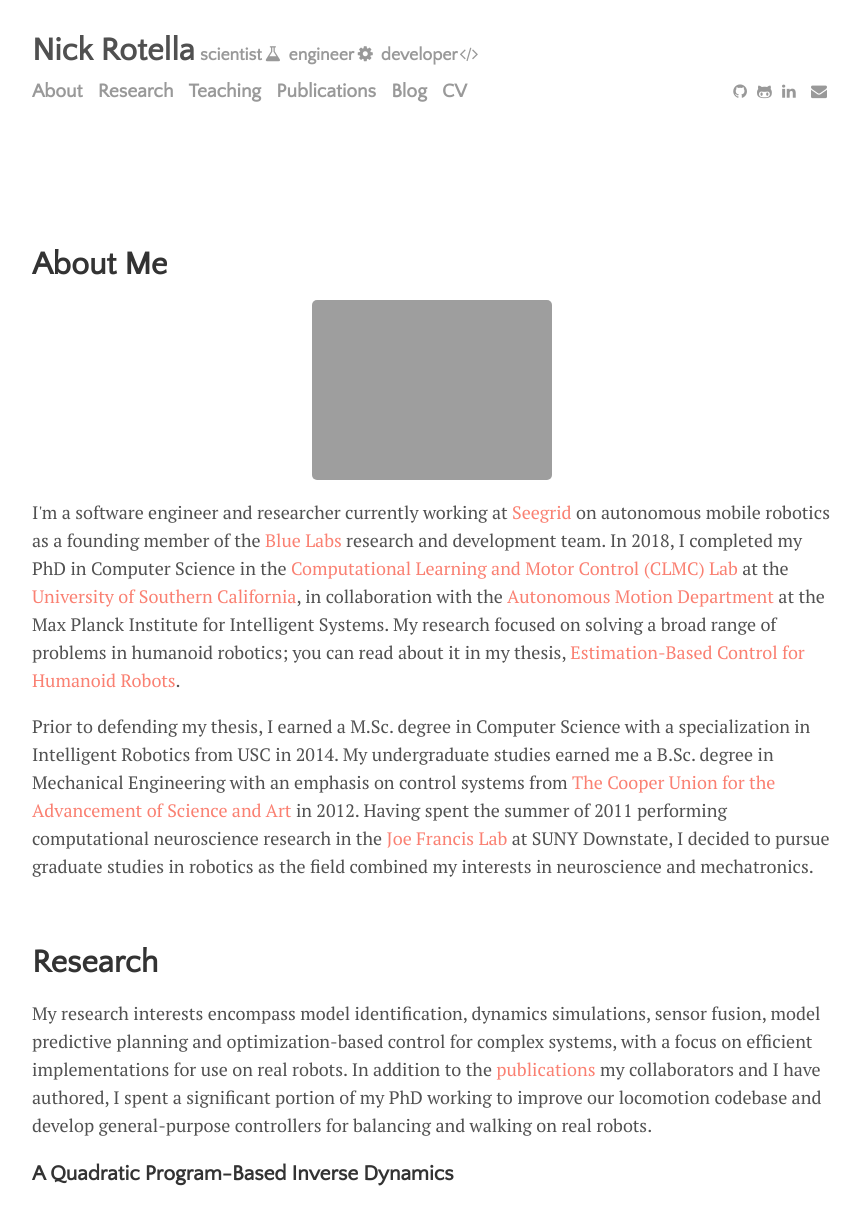
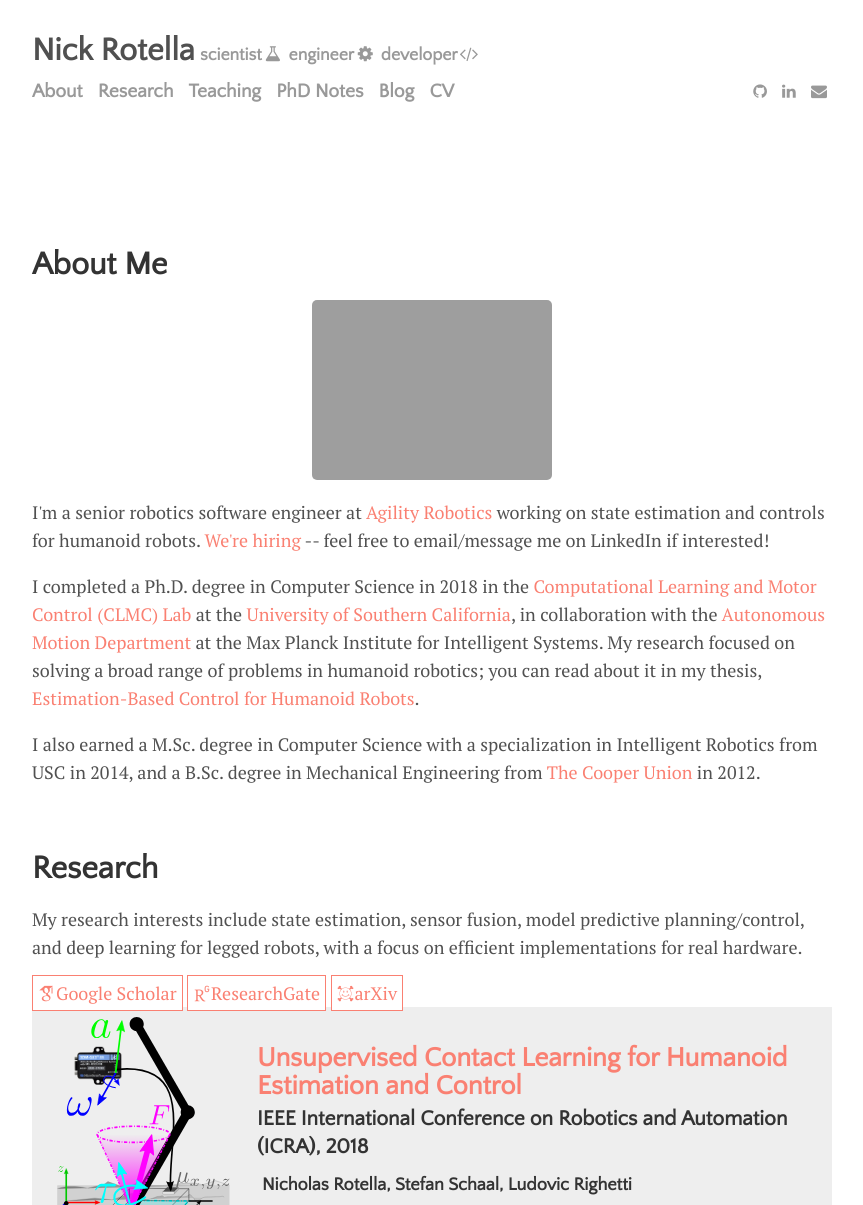
Before and after one commit to nrotella/nrotella.github.io, a Jekyll site: the page built from index.html, in a window 1280 px wide and 1400 px high, cut to the strip 0-1205 px from the top of the window. Shown: the whole strip, without its empty margins (208-1071 px from the left). Built offline with Jekyll 4.4.1, drawn with Linux system fonts in a browser that asks for light colours; nearby versions of some CDN libraries; some web fonts are replaced; library files that are not in the unit come from our copies; the list of posts is cut into pages by our own code; comment, search, counter and statistics services are not loaded; some of the changed text lies outside the part shown.

Commit message:
Updates at EOY 2022; update job, format, and clean up a bit

```diff
--- a/_data/settings.yml
+++ b/_data/settings.yml
@@ -9,14 +9,14 @@
 - {name: 'About', url: 'index.html#about'}
 - {name: 'Research', url: 'index.html#research'}
 - {name: 'Teaching', url: 'index.html#teaching'}
-- {name: 'Publications', url: 'index.html#publications'}
+- {name: 'PhD Notes', url: '../download/NicholasRotellaPhDNotes.pdf'}
 - {name: 'Blog', url: 'menu/writing.html'}
 - {name: 'CV', url: '../download/NicholasRotellaCV.pdf'}
 
 # Available social icons are powered by Font Awesome, so you can use any icon that they offer
 social:
-- {icon: 'github', link: 'https://www.github.com/nrotella-ainstein'}
-- {icon: 'github-alt', link: 'https://www.github.com/nrotella'}
+- {icon: 'github', link: 'https://www.github.com/nrotella'}
+#- {icon: 'github-alt', link: 'https://www.github.com/nrotella-ainstein'}
 - {icon: 'linkedin', link: 'http://www.linkedin.com/in/nrotella'}
 - {icon: 'envelope', link: 'mailto:nicholas.rotella@gmail.com'}
 #- {icon: 'rss-square', link: '/feed.xml'}
--- a/index.html
+++ b/index.html
@@ -16,10 +16,13 @@
     </h1>
     <img src="{{ site.github.url }}/assets/img/headshot.png" class="headshot">
     <p>
-      I'm a software engineer and researcher currently working at <a href="https://seegrid.com" target="_blank">Seegrid</a> on autonomous mobile robotics as a founding member of the <a href="https://roboticsandautomationnews.com/2021/05/31/seegrid-creates-blue-labs-research-and-development-group/43557/" target="_blank">Blue Labs</a> research and development team. In 2018, I completed my PhD in Computer Science in the <a href="http://www-clmc.usc.edu/Main/HomePage" target="_blank">Computational Learning and Motor Control (CLMC) Lab</a> at the <a href="http://www.usc.edu" target="_blank">University of Southern California</a>, in collaboration with the <a href="https://am.is.tuebingen.mpg.de/ target="_blank"">Autonomous Motion Department</a> at the Max Planck Institute for Intelligent Systems.  My research focused on solving a broad range of problems in humanoid robotics; you can read about it in my thesis, <a href="{{ site.github.url }}/download/NicholasRotellaThesis.pdf" target="_blank">Estimation-Based Control for Humanoid Robots</a>.
+      I'm a senior robotics software engineer at <a href="https://agilityrobotics.com/" target="_blank">Agility Robotics</a> working on state estimation and controls for humanoid robots. <a href="https://agilityrobotics.com/careers" target="_blank">We're hiring</a> -- feel free to email/message me on LinkedIn if interested!
     </p>
     <p>
-      Prior to defending my thesis, I earned a M.Sc. degree in Computer Science with a specialization  in Intelligent Robotics from USC in 2014.  My undergraduate studies earned me a B.Sc. degree in Mechanical Engineering with an emphasis on control systems from <a href="http://www.cooper.edu" target="_blank">The Cooper Union for the Advancement of Science and Art</a> in 2012. Having spent the summer of 2011 performing computational neuroscience research in the <a href="http://www.joefrancislab.com/" target="_blank">Joe Francis Lab</a> at SUNY Downstate, I decided to pursue graduate studies in robotics as the field combined my interests in neuroscience and mechatronics.
+      I completed a Ph.D. degree in Computer Science in 2018 in the <a href="http://www-clmc.usc.edu/Main/HomePage" target="_blank">Computational Learning and Motor Control (CLMC) Lab</a> at the <a href="http://www.usc.edu" target="_blank">University of Southern California</a>, in collaboration with the <a href="https://am.is.tuebingen.mpg.de/ target="_blank"">Autonomous Motion Department</a> at the Max Planck Institute for Intelligent Systems.  My research focused on solving a broad range of problems in humanoid robotics; you can read about it in my thesis, <a href="{{ site.github.url }}/download/NicholasRotellaThesis.pdf" target="_blank">Estimation-Based Control for Humanoid Robots</a>.
+    </p>
+    <p>
+      I also earned a M.Sc. degree in Computer Science with a specialization in Intelligent Robotics from USC in 2014, and a B.Sc. degree in Mechanical Engineering from <a href="http://www.cooper.edu" target="_blank">The Cooper Union</a> in 2012.
     </p>
   </div>
 </body>
@@ -30,64 +33,9 @@
     <h1>
       Research
     </h1>
-    My research interests encompass model identification, dynamics simulations, sensor fusion, model predictive planning and optimization-based control for complex systems, with a focus on efficient implementations for use on real robots.  In addition to the <a href="#publications">publications</a> my collaborators and I have authored, I spent a significant portion of my PhD working to improve our locomotion codebase and develop general-purpose controllers for balancing and walking on real robots.
-    <h3>
-      A	Quadratic Program-Based Inverse Dynamics
-    </h3>
-    <script src="//f.vimeocdn.com/js/froogaloop2.min.js"></script>
-    <iframe id="vid1" class="center-image" src="https://player.vimeo.com/video/212661758?api=1&player_id=vimeo_player&autoplay=1&loop=1&muted=1" width="640" height="360" frameborder="0" allowfullscreen="allowfullscreen"></iframe>
-    <script type="text/javascript">
-      var iframe = $('#vid1')[0],
-      player = $f(iframe);
-
-      player.addEvent('ready', function() {
-      player.api('setVolume', 0);
-      });
-    </script>
-    <h3>
-      Robust Joystick-Based Walking Controller
-    </h3>
-    <iframe id="vid2" class="center-image" src="https://player.vimeo.com/video/212661765?api=1&player_id=vimeo_player&autoplay=1&loop=1&muted=1" width="640" height="480" frameborder="0" allowfullscreen="allowfullscreen"></iframe>
-    <script type="text/javascript">
-      var iframe = $('#vid2')[0],
-      player = $f(iframe);
-
-      player.addEvent('ready', function() {
-      player.api('setVolume', 0);
-      });
-      </script>
-    </h1>
     <p>
-      I've worked with high-bandwith, torque-controlled humanoid robots to develop <a href="https://xenomai.org/" target="_blank">realtime-safe</a> estimation, planning and control algorithms which were evaluated in <a href="http://www-clmc.usc.edu/publications/S/schaal-TRSL.pdf" target="_blank">simulation</a> and tested on a 17 DOF humanoid.  My work has involved everything from low-level embedded motor controller, device driver and networking programming to high-level optimization-based planning and whole body control; I strive to understand and interact with complex systems at every level.
+      My research interests include state estimation, sensor fusion, model predictive planning/control, and deep learning for legged robots, with a focus on efficient implementations for real hardware.
     </p>
-</body>
-
-<body>
-  <div class="anchor" id="teaching">
-    <h1>
-      Teaching
-    </h1>
-    During my undergraduate education, I was able to take interdisciplinary courses in computational neuroscience which helped spark my interest in and support for multidisciplinary education and research. I went on to serve as a teaching assistant for these courses, as well as for a SURP-like summer program for area high school students. These roles involved both teaching concepts and supervising short-term research projects.
-
-    <p>
-      While I did not have the opportunity to TA again during my PhD studies, I guest lectured on a number of occasions for the graduate-level course <a href="http://www-clmc.usc.edu/Teaching/IntroductionToRobotics" target="_blank">Introduction to Robotics (CSCI 545)</a> as well as supported departmental outreach efforts including the well-attended <a href="https://viterbik12.usc.edu/research/robotics-openhouse/" target="_blank">USC Robotics Open House</a>.
-    </p>
-
-    <p>
-      As a strong believer in open-access education, I also spent considerable effort compiling a <a href="https://nrotella.github.io/download/NicholasRotellaPhDNotes.pdf" target="_blank">collection of lecture notes on a variety of robotics-related topics</a>, including mathematical fundamentals (calculus, linear algebra, statistics), control theory, kinematics and dynamics, and so on. I continue to draw from these in my current industrial work and add to them via blog posts on this site.
-    </p>
-
-    <p>
-      Since finishing my PhD, I have volunteered time as a TA for the <a href="https://www.microsoft.com/en-us/teals" target="_blank">TEALS</a> K-12 computer science education program, served as a judge for the <a href="https://www.unionstation.org/kcsciencefair/" target="_blank">Greater KC Science and Engineering Fair</a> as well as the <a href="https://www.kcstem.org/about/what-we-do/project-lead-the-way-support/pltw-events-competitions/" target="_blank">PLTW KC Engineering Design Contest</a>. I also currently serve as a mentor for <a href="https://www.frcteam1939.com/" target="_blank">FIRST robotics team 1939</a>.
-    </p>
-
-</body>
-
-<body>
-  <div class="anchor" id="publications">
-    <h1>
-      Publications
-    </h1>
     {% include academic-icons.html %}
     {% for pub in site.data.publications.conference %}
     <div class="pub-content">
@@ -116,7 +64,55 @@
       </div>
     </div>
     {% endfor %}
-  </div>
+    <p>
+      In addition to publishing, I spent much of my PhD working on estimation, planning, and control algorithms within our locomotion codebase. I tested this work primarily on a 17 DOF, torque-controlled humanoid lower body engineered by <a href="https://www.sarcos.com/" target="_blank">Sarcos Robotics</a>.  My work has involved everything from low-level embedded motor controller, device driver and networking programming to high-level optimization-based planning and whole body control; I strive to understand and interact with complex systems at every level.
+    </p>
+    <h3>
+      A	Quadratic Program-Based Inverse Dynamics
+    </h3>
+    <script src="//f.vimeocdn.com/js/froogaloop2.min.js"></script>
+    <iframe id="vid1" class="center-image" src="https://player.vimeo.com/video/212661758?api=1&player_id=vimeo_player&autoplay=1&loop=1&muted=1" width="640" height="360" frameborder="0" allowfullscreen="allowfullscreen"></iframe>
+    <script type="text/javascript">
+      var iframe = $('#vid1')[0],
+      player = $f(iframe);
+
+      player.addEvent('ready', function() {
+      player.api('setVolume', 0);
+      });
+    </script>
+    <h3>
+      Robust Joystick-Based Walking Controller
+    </h3>
+    <iframe id="vid2" class="center-image" src="https://player.vimeo.com/video/212661765?api=1&player_id=vimeo_player&autoplay=1&loop=1&muted=1" width="640" height="480" frameborder="0" allowfullscreen="allowfullscreen"></iframe>
+    <script type="text/javascript">
+      var iframe = $('#vid2')[0],
+      player = $f(iframe);
+
+      player.addEvent('ready', function() {
+      player.api('setVolume', 0);
+      });
+      </script>
+    </h1>
+</body>
+
+<body>
+  <div class="anchor" id="teaching">
+    <h1>
+      Teaching
+    </h1>
+    During my undergraduate education, I served as a teaching assistant for computational neuroscience and a <a href="https://cooper.edu/engineering/stem/summer" target="_blank">summer research program </a> for area high school students.
+
+    <p>
+      While I did not TA during my PhD studies, I guest lectured on a number of occasions for the graduate-level course <a href="http://www-clmc.usc.edu/Teaching/IntroductionToRobotics" target="_blank">Introduction to Robotics (CSCI 545)</a> as well as supported departmental outreach efforts including the well-attended <a href="https://viterbik12.usc.edu/research/robotics-openhouse/" target="_blank">USC Robotics Open House</a>.
+    </p>
+
+    <p>
+      As a strong believer in open-access education, I also spent considerable effort compiling a <a href="https://nrotella.github.io/download/NicholasRotellaPhDNotes.pdf" target="_blank">collection of lecture notes on a variety of robotics-related topics</a>. I continue to draw from these in my current work and expand upon them via blog posts on this site.
+    </p>
+
+    <p>
+      Locally, I have volunteered as a TA for the <a href="https://www.microsoft.com/en-us/teals" target="_blank">TEALS</a> K-12 computer science education program, as a judge for the <a href="https://www.unionstation.org/kcsciencefair/" target="_blank">Greater KC Science and Engineering Fair</a> and the <a href="https://www.kcstem.org/about/what-we-do/project-lead-the-way-support/pltw-events-competitions/" target="_blank">PLTW KC Engineering Design Contest</a>, and as a programming mentor for <a href="https://www.frcteam1939.com/" target="_blank">FIRST Robotics Team 1939</a>.
+    </p>
 
 </body>
 
```
